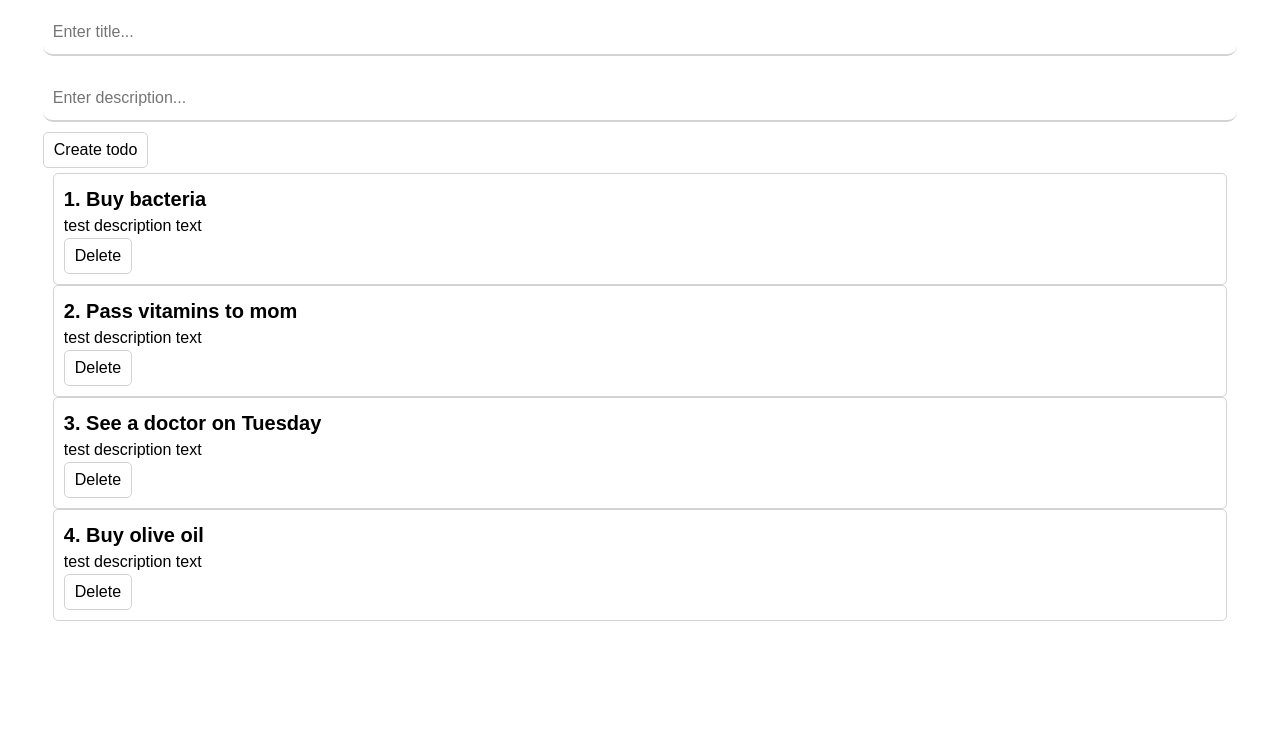
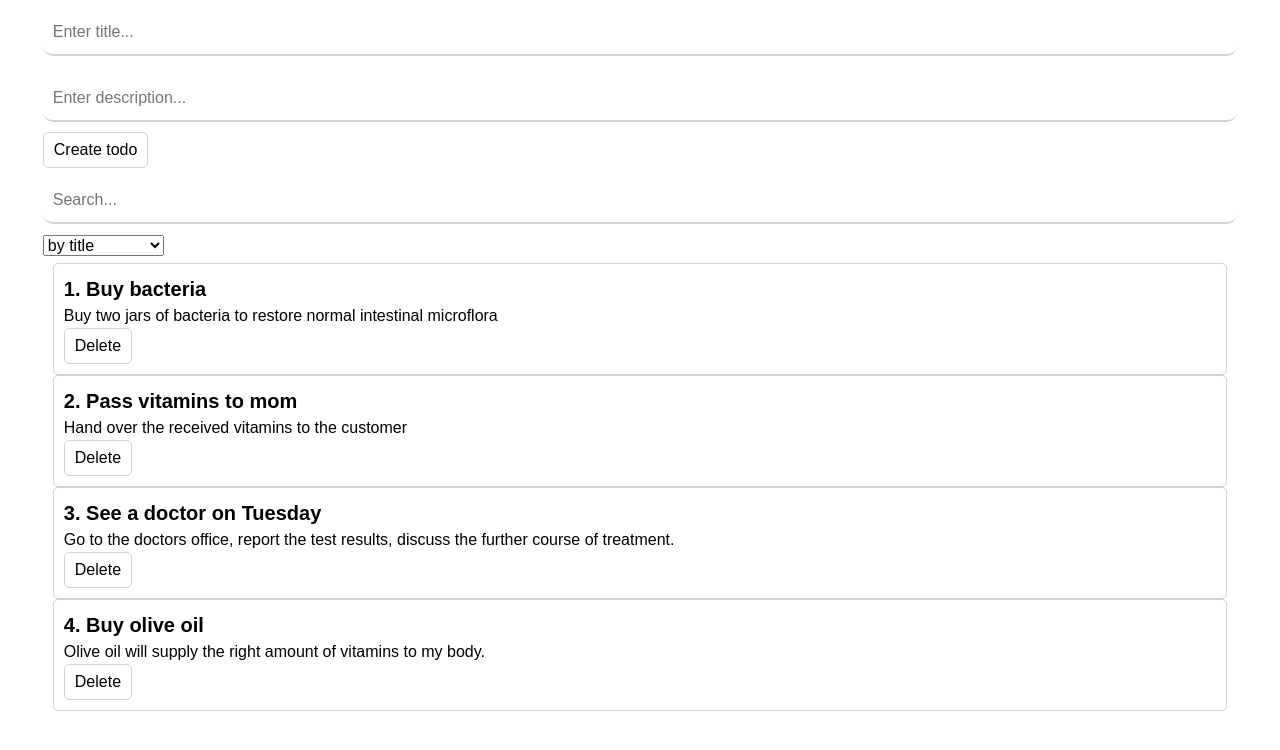
Before and after one commit to Mitya-Me/todoapp, a React (Create React App) app: page / in a window 1280 px wide. Shown: the top 750 px of the page. Built offline with nearby package versions, Linux system fonts and the light colour scheme.

Commit message:
Create Select component and sort functionality

```diff
--- a/src/App.js
+++ b/src/App.js
@@ -1,6 +1,8 @@
 import React, { useState } from 'react';
 
-import Todolist from './components/TodoList/todolist';
+import SfSelect from './components/UI/Select/SfSelect'
+import SfInput from './components/UI/Input/SfInput'
+import Todolist from './components/TodoList/Todolist'
 import TodoForm from './components/TodoForm/TodoForm'
 
 import './styles/App.css';
@@ -8,11 +10,14 @@ import './styles/App.css';
 
 function App() {
     const [todos, setTodos] = useState([
-        { id: 1, title: 'Buy bacteria', description: 'test description text' },
-        { id: 2, title: 'Pass vitamins to mom', description: 'test description text' },
-        { id: 3, title: 'See a doctor on Tuesday', description: 'test description text' },
-        { id: 4, title: 'Buy olive oil', description: 'test description text' },
+        { id: 1, title: 'Buy bacteria', description: 'Buy two jars of bacteria to restore normal intestinal microflora' },
+        { id: 2, title: 'Pass vitamins to mom', description: 'Hand over the received vitamins to the customer' },
+        { id: 3, title: 'See a doctor on Tuesday', description: 'Go to the doctors office, report the test results, discuss the further course of treatment.' },
+        { id: 4, title: 'Buy olive oil', description: 'Olive oil will supply the right amount of vitamins to my body.' },
     ])
+
+
+    const [selectedSort, setSelectedSort] = useState()
 
     const createTodo = (newTodo) => setTodos([...todos, newTodo])
 
@@ -20,12 +25,29 @@ function App() {
         setTodos(todos.filter(todo => todo.id !== delTodo.id))
     }
 
+    const sortTodos = (sort) => {
+        setSelectedSort(sort);
+        setTodos([...todos].sort((a, b) => a[sort].localeCompare(b[sort])))
+    }
+
     return (
         <div className='app'>
             <div className='header'>
                 <TodoForm createTodo={createTodo} />
+                <SfInput
+
+                    placeholder='Search...'
+                    type='text'
+                />
+                <SfSelect
+                    onChange={sortTodos}
+                    defValue="sort"
+                    options={[
+                        { value: 'title', name: 'by title' },
+                        { value: 'description', name: 'by description' },
+                    ]} />
                 <div className='todolist'>
-                    {todos.length !== 0
+                    {todos.length
                         ? todos.map((todo, index) =>
                             <Todolist
                                 deleteTodo={deleteTodo}
@@ -33,7 +55,16 @@ function App() {
                                 number={index + 1}
                                 key={todo.id}
                             />)
-                        : <h2 style={{ fontSize: '35px', textAlign: 'center', color: 'red' }}>SLACKER!</h2>
+                        : <h2
+                            style={{
+                                fontSize: '35px',
+                                textAlign: 'center',
+                                color: 'dodgerblue',
+                                padding: '25px',
+                                lineHeight: '37px'
+                            }}>
+                            Конгратулэйшнc, у вас не осталось больше дел.
+                        </h2>
                     }
                 </div>
             </div>
--- /dev/null
+++ b/src/components/UI/Select/SfSelect.jsx
@@ -0,0 +1,18 @@
+import React from "react";
+
+const SfSelect = ({ options, defValue, value, onChange }) => {
+
+    return (
+        <select
+            value={value}
+            onChange={e => onChange(e.target.value)}
+        >
+            <option disabled value='by date'>{defValue}</option>
+            {options.map((option) => (
+                <option key={option.value} value={option.value}>{option.name}</option>
+            ))}
+        </select>
+    );
+};
+
+export default SfSelect;
```
